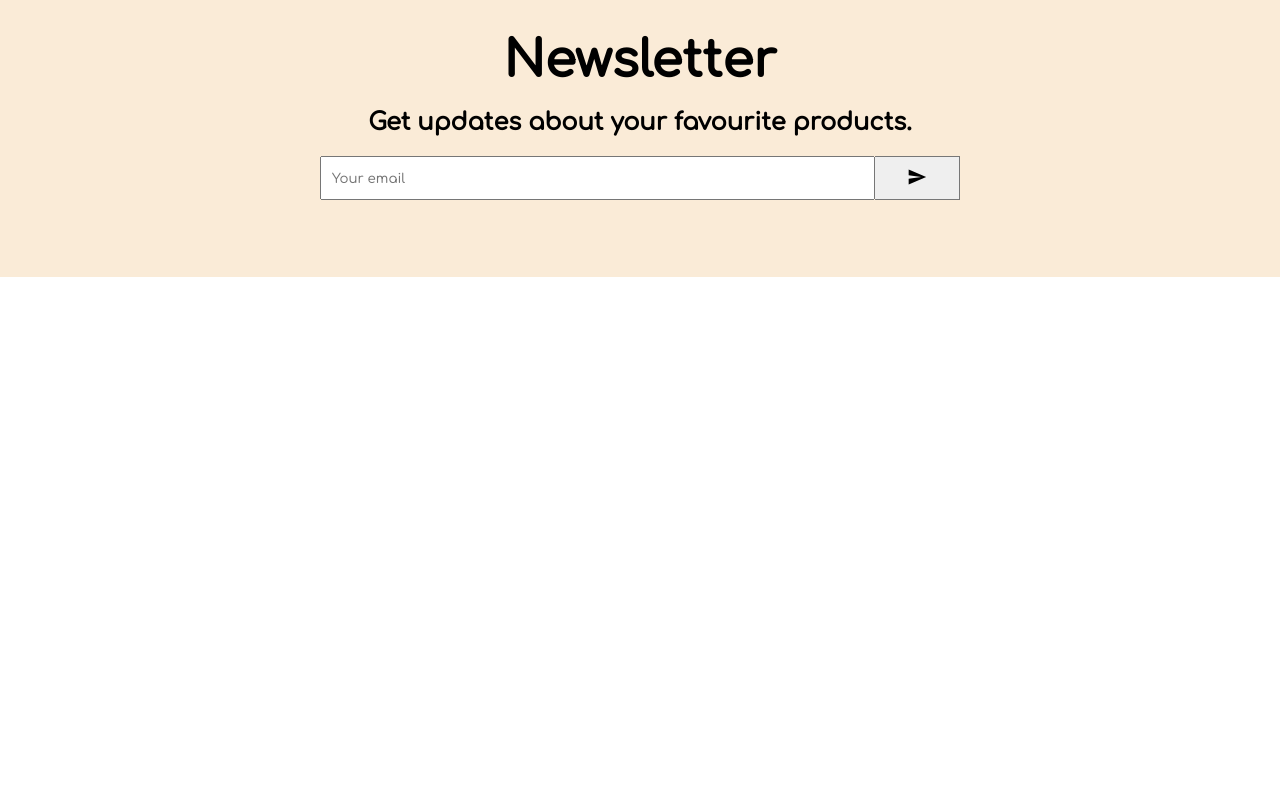
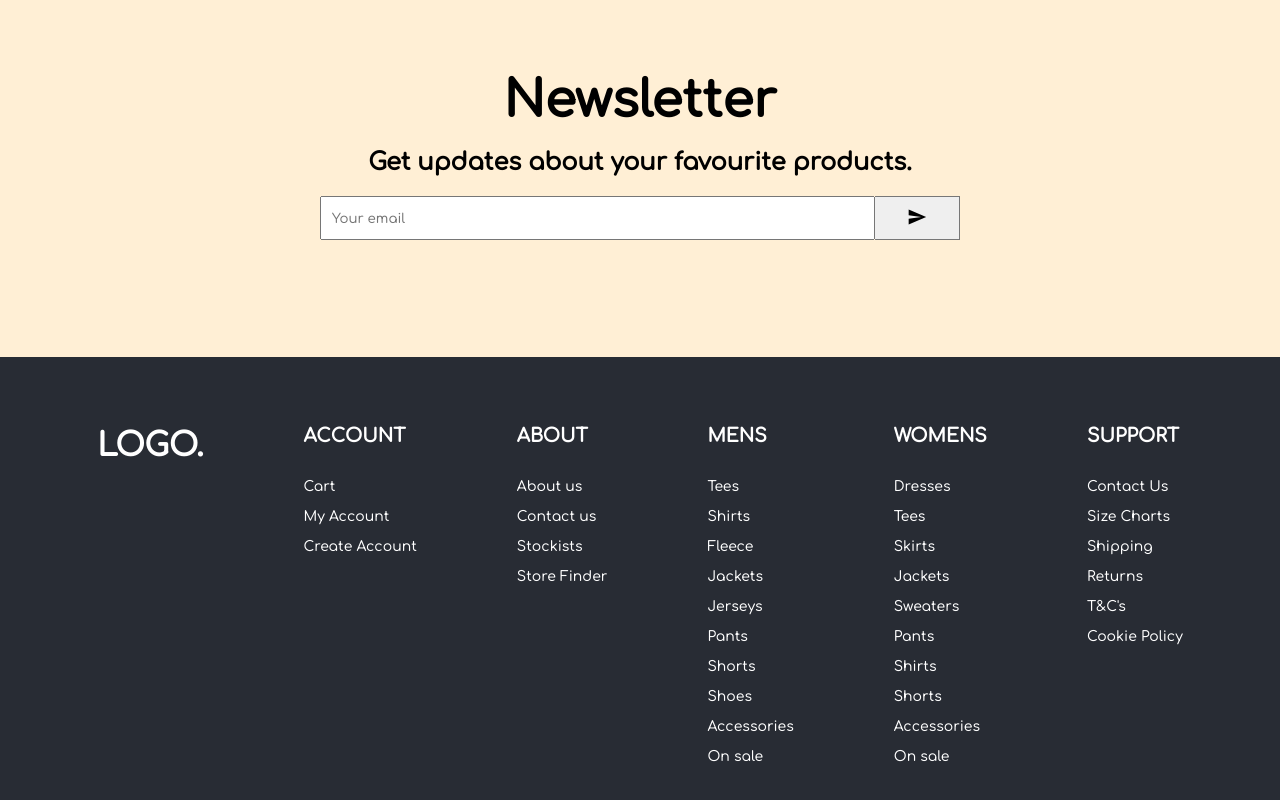
Before and after one commit to ArturasKi/react-e-commerce-app, a React (Create React App) app in the folder myapp/: page / in a window 1280 px wide. Shown: the part 2080-2880 px from the top of the page. Before the commit the page ends 2357 px from the top, so only its background shows below. Built offline with nearby package versions, Linux system fonts and the light colour scheme.

Commit message:
Footer layout

```diff
--- a/myapp/src/App.scss
+++ b/myapp/src/App.scss
@@ -2,6 +2,7 @@
   font-family: 'Comfortaa', cursive;
 }
 
+// NAVIGATION
 .nav-container {
   height: 100%;
   width: 100%;
@@ -59,12 +60,13 @@
   }
 }
 
+// SLIDER
 .slider-container {
   width: 100%;
   height: 100vh;
   display: flex;
   position: relative;
-  overflow: hidden; // paslėpiam išeinančius slider'o elementus už ribų
+  overflow: hidden;
   transition: all 2s ease;
 
   .arrow {
@@ -143,6 +145,7 @@
   }
 }
 
+// CATEGORIES
 .container {
   display: flex;
   justify-content: space-between;
@@ -151,6 +154,14 @@
     flex: 1;
     margin: 10px 10px 0;
     position: relative;
+    overflow: hidden;
+  }
+  .cat-image {
+    transition: all 5s;
+    overflow: hidden;
+  }
+  .category-block:hover .cat-image {
+    transform: scale(1.3);
   }
   button {
     padding: 10px;
@@ -163,7 +174,7 @@
   button:hover {
     opacity: 0.9;
   }
-  .images {
+  img {
     height: 100%;
     width: 100%;
     object-fit: contain;
@@ -180,12 +191,14 @@
     flex-direction: column;
   }
   h1 {
+    padding: 0 20px;
     color: #adeeda;
     font-size: 36px;
     text-align: center;
   }
 }
 
+// PRODUCTS
 .pr-container {
   display: flex;
   flex-wrap: wrap;
@@ -242,14 +255,15 @@
   }
 }
 
+// NEWSLETTER
 .news-container {
   display: flex;
   justify-content: center;
   align-items: center;
   flex-direction: column;
-  background-color: antiquewhite;
+  background-color: papayawhip;
   width: 100%;
-  height: 40vh;
+  height: 50vh;
   h1 {
     font-size: 50px;
     margin: 0;
@@ -262,7 +276,6 @@
   input {
     width: 100%;
     height: 20px;
-    // border: none;
     outline: none;
     padding: 10px;
   }
@@ -281,3 +294,36 @@
     }
   }
 }
+
+// FOOTER
+.footer-container {
+  display: flex;
+  justify-content: space-around;
+  align-items: flex-start;
+  background-color: #282c34;
+  color: #fff;
+  .row {
+    display: flex;
+    justify-content: center;
+    flex-wrap: wrap;
+  }
+  .col-logo {
+    display: flex;
+    flex-direction: column;
+    margin: 50px;
+  }
+  .col {
+    display: flex;
+    flex-direction: column;
+    margin: 50px;
+  }
+  a {
+    text-decoration: none;
+    color: #fff;
+    padding-top: 15px;
+    font-size: 14px;
+    &:hover {
+      color: sandybrown;
+    }
+  }
+}
--- a/myapp/src/Components/Category.jsx
+++ b/myapp/src/Components/Category.jsx
@@ -4,7 +4,9 @@ function Category({category}) {
     <>
     <div>
       <div className="category-block">
-        <img className="images" src={category.img} alt='' />
+        <div className="cat-image">
+          <img src={category.img} alt='' />
+        </div>
         <div className="info">
           <h1>{category.title}</h1>
           <button>SHOP NOW</button>
--- /dev/null
+++ b/myapp/src/Components/Footer.jsx
@@ -0,0 +1,61 @@
+function Footer() {
+  return (
+    <div className="footer-container">
+      <div className="row">
+        <div className="col-logo">
+          <h1>LOGO.</h1>
+        </div>
+        <div className="col">
+          <h3>ACCOUNT</h3>
+          <a href=".">Cart</a>
+          <a href=".">My Account</a>
+          <a href=".">Create Account</a>
+        </div>
+        <div className="col">
+          <h3>ABOUT</h3>
+          <a href=".">About us</a>
+          <a href=".">Contact us</a>
+          <a href=".">Stockists</a>
+          <a href=".">Store Finder</a>
+        </div>
+        <div className="col">
+          <h3>MENS</h3>
+          <a href=".">Tees</a>
+          <a href=".">Shirts</a>
+          <a href=".">Fleece</a>
+          <a href=".">Jackets</a>
+          <a href=".">Jerseys</a>
+          <a href=".">Pants</a>
+          <a href=".">Shorts</a>
+          <a href=".">Shoes</a>
+          <a href=".">Accessories</a>
+          <a href=".">On sale</a>
+        </div>
+        <div className="col">
+          <h3>WOMENS</h3>
+          <a href=".">Dresses</a>
+          <a href=".">Tees</a>
+          <a href=".">Skirts</a>
+          <a href=".">Jackets</a>
+          <a href=".">Sweaters</a>
+          <a href=".">Pants</a>
+          <a href=".">Shirts</a>
+          <a href=".">Shorts</a>
+          <a href=".">Accessories</a>
+          <a href=".">On sale</a>
+        </div>
+        <div className="col">
+          <h3>SUPPORT</h3>
+          <a href=".">Contact Us</a>
+          <a href=".">Size Charts</a>
+          <a href=".">Shipping</a>
+          <a href=".">Returns</a>
+          <a href=".">T&C's</a>
+          <a href=".">Cookie Policy</a>
+        </div>
+      </div>
+    </div>
+  )
+}
+
+export default Footer
--- a/myapp/src/Pages/Home.jsx
+++ b/myapp/src/Pages/Home.jsx
@@ -1,10 +1,9 @@
-import React from 'react'
 import CategoryList from '../Components/CategoryList';
+import Footer from '../Components/Footer';
 import Navbar from '../Components/Navbar';
 import Newsletter from '../Components/Newsletter';
 import Products from '../Components/Products';
 import Slider from '../Components/Slider';
-// import { sliderData } from '../data.js';
 
 function Home() {
   return (
@@ -14,6 +13,7 @@ function Home() {
         <CategoryList />
         <Products />
         <Newsletter />
+        <Footer />
     </div>
   )
 }
```
